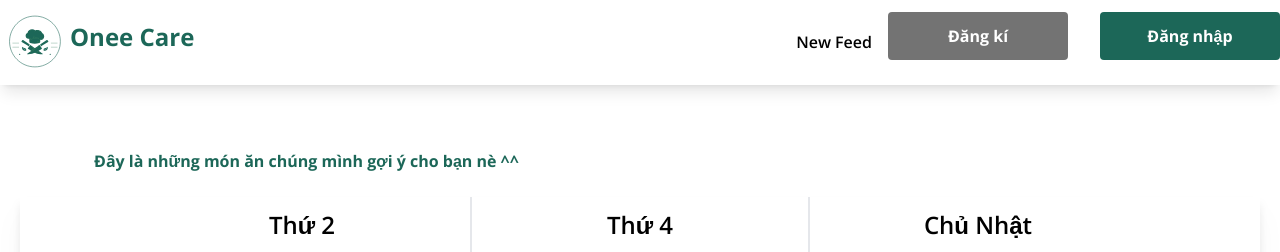
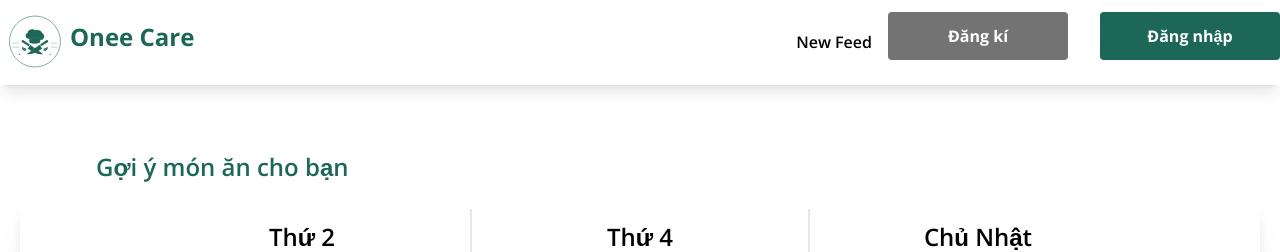
Before and after one commit to missycutie/shecodes-2022, a React (Create React App) app: page /dishes-page in a window 1280 px wide. Shown: the top 252 px of the page. Built offline with nearby package versions, Linux system fonts and the light colour scheme; some icons are missing.

Commit message:
update typo

```diff
--- a/src/index.css
+++ b/src/index.css
@@ -33,13 +33,13 @@ body{
 }
 
 .h3 {
-    font-size: 32px;
+    font-size: 30px;
     font-weight: 600;
     color: #1C6758;
 }
 
 .h4 {
-    font-size: 26px;
+    font-size: 24px;
     font-weight: 600;
     color: #1C6758;
 }
--- a/src/pages/DishesPage.jsx
+++ b/src/pages/DishesPage.jsx
@@ -302,8 +302,8 @@ export default function DishesPage() {
     <div className="my-10">
       <div className="pl-4 py-6 flex items-center flex-row justify-start gap-5">
         <CIcon icon={cilFastfood} size="sm" className="w-[40px] dishes-icon" />
-        <h1 className="w-full text-[#1c6758] font-bold">
-          Đây là những món ăn chúng mình gợi ý cho bạn nè ^^
+        <h1 className="h4">
+          Gợi ý món ăn cho bạn
         </h1>
       </div>
       <div
```
